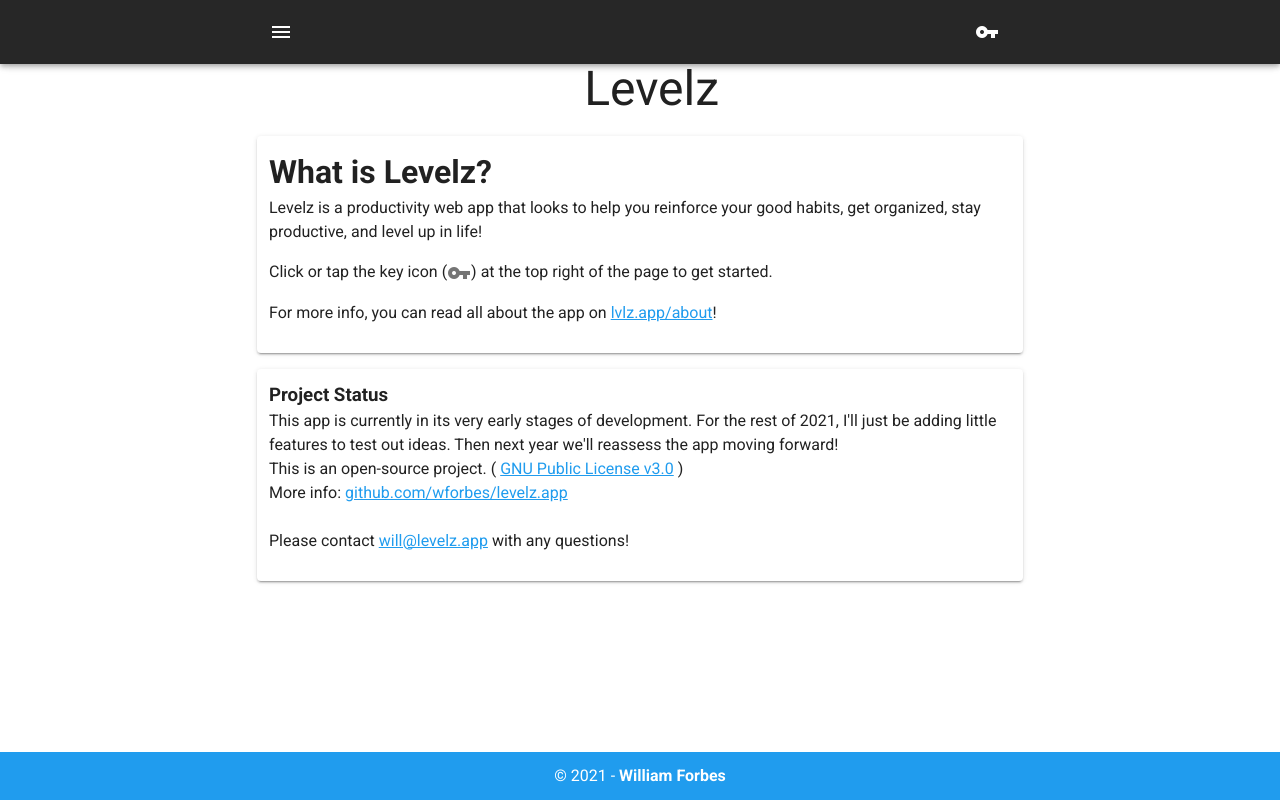
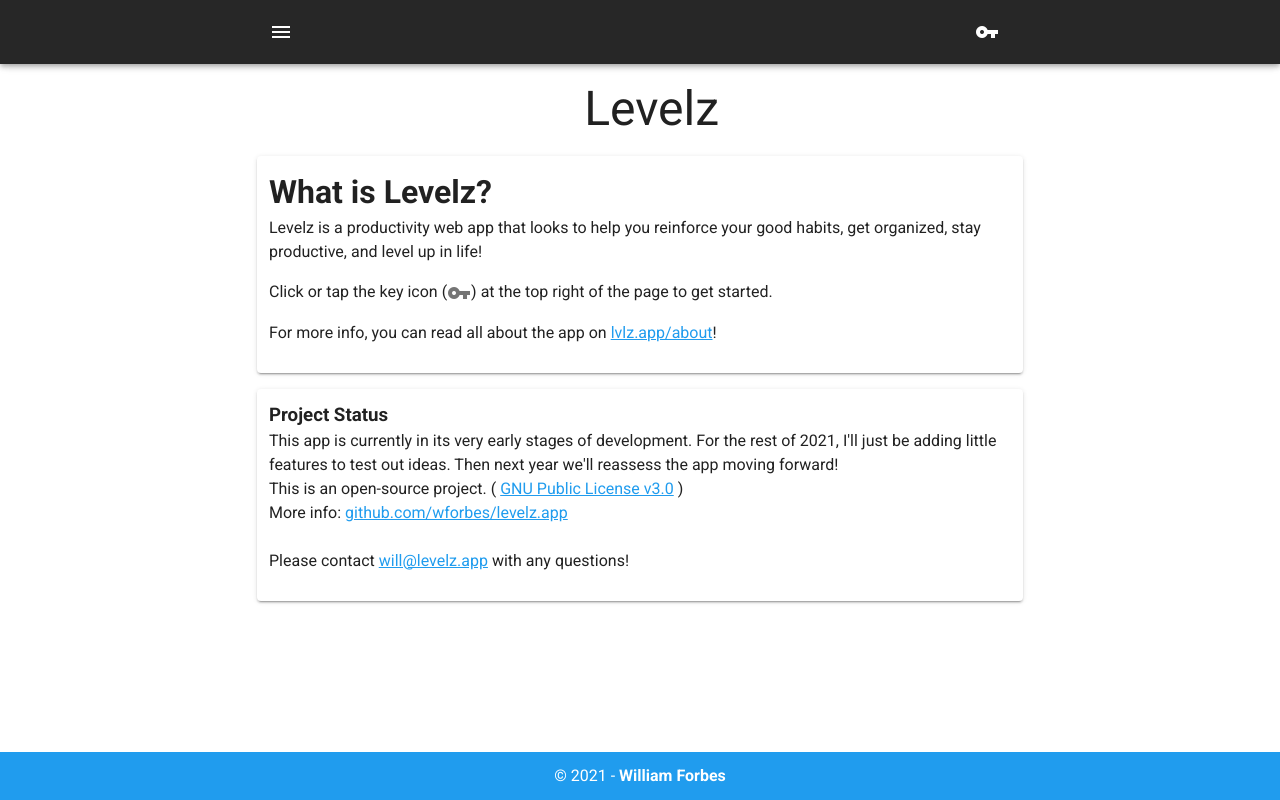
Before and after one commit to wforbes/levelz.app, a Vue app: page / in a window 1280 px wide. Built offline with nearby package versions, Linux system fonts and the light colour scheme; what vue-lodash, vue2-perfect-scrollbar would draw is missing.

Commit message:
Add margin to top of router view
Now that homepage has changed, margin space was needed at the top of the App's markup

```diff
--- a/src/app/views/App.vue
+++ b/src/app/views/App.vue
@@ -12,7 +12,7 @@
 						offset-xl="3"
 						xl="6"
 						cols="12"
-						class="pa-0 mx-auto"
+						class="pa-0 mx-auto mt-5"
 					>
 						<router-view></router-view>
 					</v-col>
```
